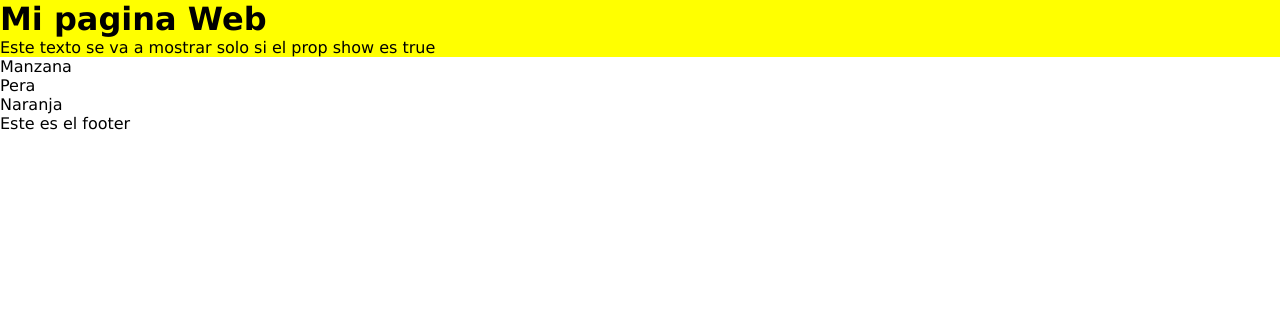
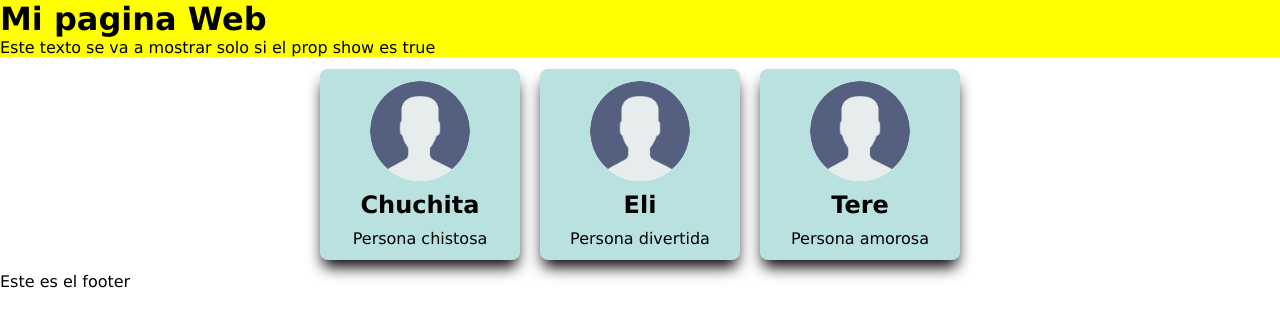
Before and after one commit to ChuchitaFuentes/DEVF_EXTENSION_FRONTEND_2025, a React (Vite) app in the folder 4_INTRO_REACT/PRACTICA/01-configuracion/: page / in a window 1280 px wide. Shown: the top 326 px of the page. Built offline with nearby package versions, Linux system fonts and the light colour scheme.

Commit message:
Se agregan archivos de imagen y una simulacion de una pagina de perfiles

```diff
--- a/4_INTRO_REACT/PRACTICA/01-configuracion/src/components/Section/Section.css
+++ b/4_INTRO_REACT/PRACTICA/01-configuracion/src/components/Section/Section.css
@@ -0,0 +1,25 @@
+section{
+    padding: 12px;
+    display: flex;
+    gap: 20px;
+    flex-wrap: wrap;
+    justify-content: center;
+}
+
+.card{
+    background-color: rgb(184, 225, 223);
+    box-shadow: 0px 10px 15px -3px;
+    width: 200px;
+    border-radius: 8px;
+    display: flex;
+    flex-direction: column;
+    align-items: center;
+    gap: 10px;
+    padding: 12px 0;
+    & .image{
+        width: 100px;
+        height: 100px;
+        border-radius: 50%;
+        background-color: white;
+    }
+}
--- a/4_INTRO_REACT/PRACTICA/01-configuracion/src/components/Section/Section.jsx
+++ b/4_INTRO_REACT/PRACTICA/01-configuracion/src/components/Section/Section.jsx
@@ -1,10 +1,39 @@
-const frutas =['Manzana',  'Pera', 'Naranja']; /* Se simula la peticion a un servidor */
+import userImg from '../../assets/usuario.png'
+import './Section.css'
+const users =[
+    {
+        id: 1,
+        name: 'Chuchita',
+        description: 'Persona chistosa',
+        image: userImg
+    },
+     {
+        id: 2,
+        name: 'Eli',
+        description: 'Persona divertida',
+        image: userImg
+    },
+     {
+        id: 3,
+        name: 'Tere',
+        description: 'Persona amorosa',
+        image: userImg
+    }
+]
 export const Section = () => {
   return (
-    <ul>
+    <section>
         {
-            frutas.map((fruta)=> <li key ={fruta}>{fruta}</li>)
+            users.map(user=>{
+                return(
+                    <div className='card'key ={user.id}>
+                        <img className='image' src={user.image} alt={user.name} />
+                        <h2 className='name'>{user.name}</h2>
+                        <p className='description'>{user.description}</p>
+                    </div>
+                )
+            })
         }
-    </ul>
+    </section>
   )
 }
```
Also changed, not shown: 4_INTRO_REACT/PRACTICA/01-configuracion/src/assets/usuario.png (added).
